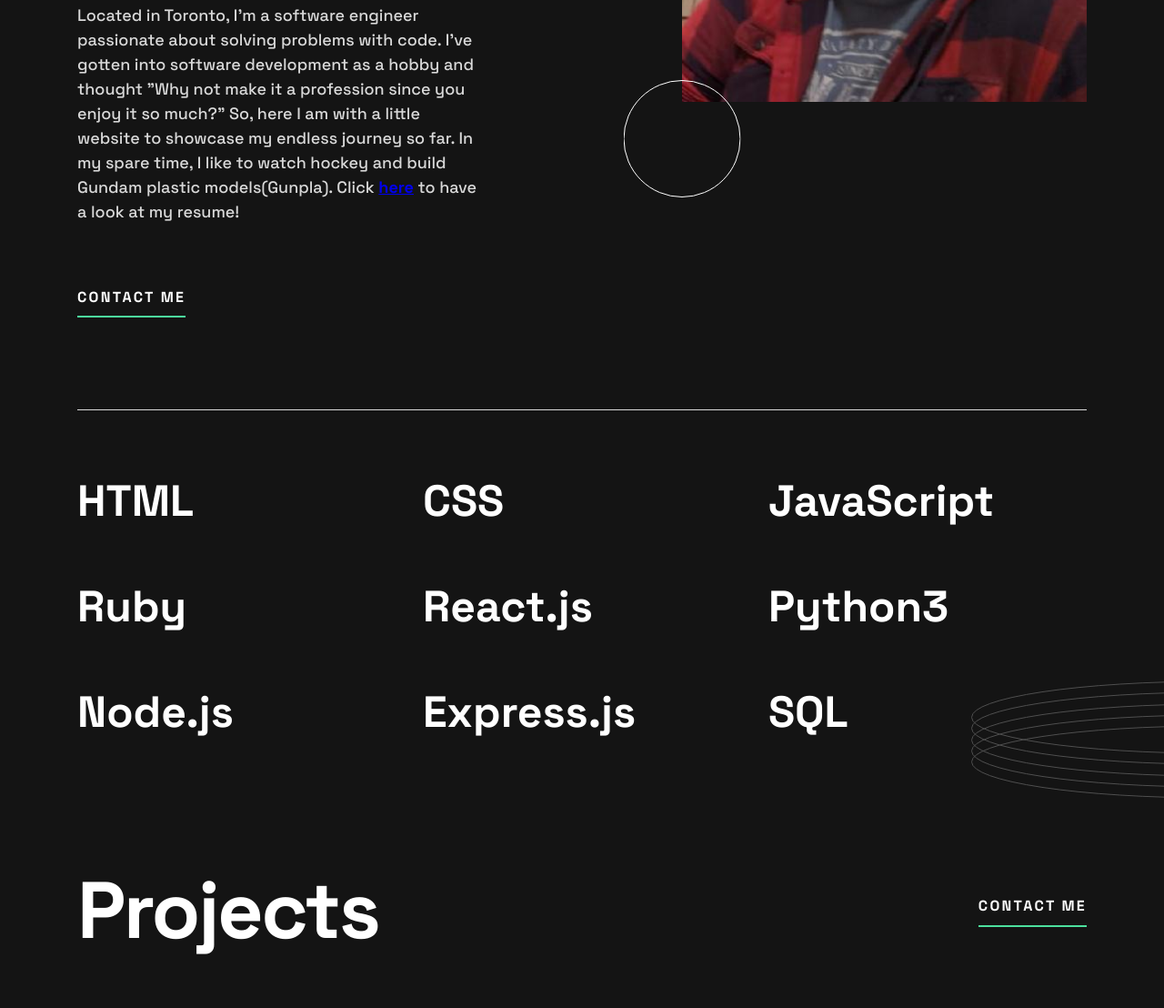
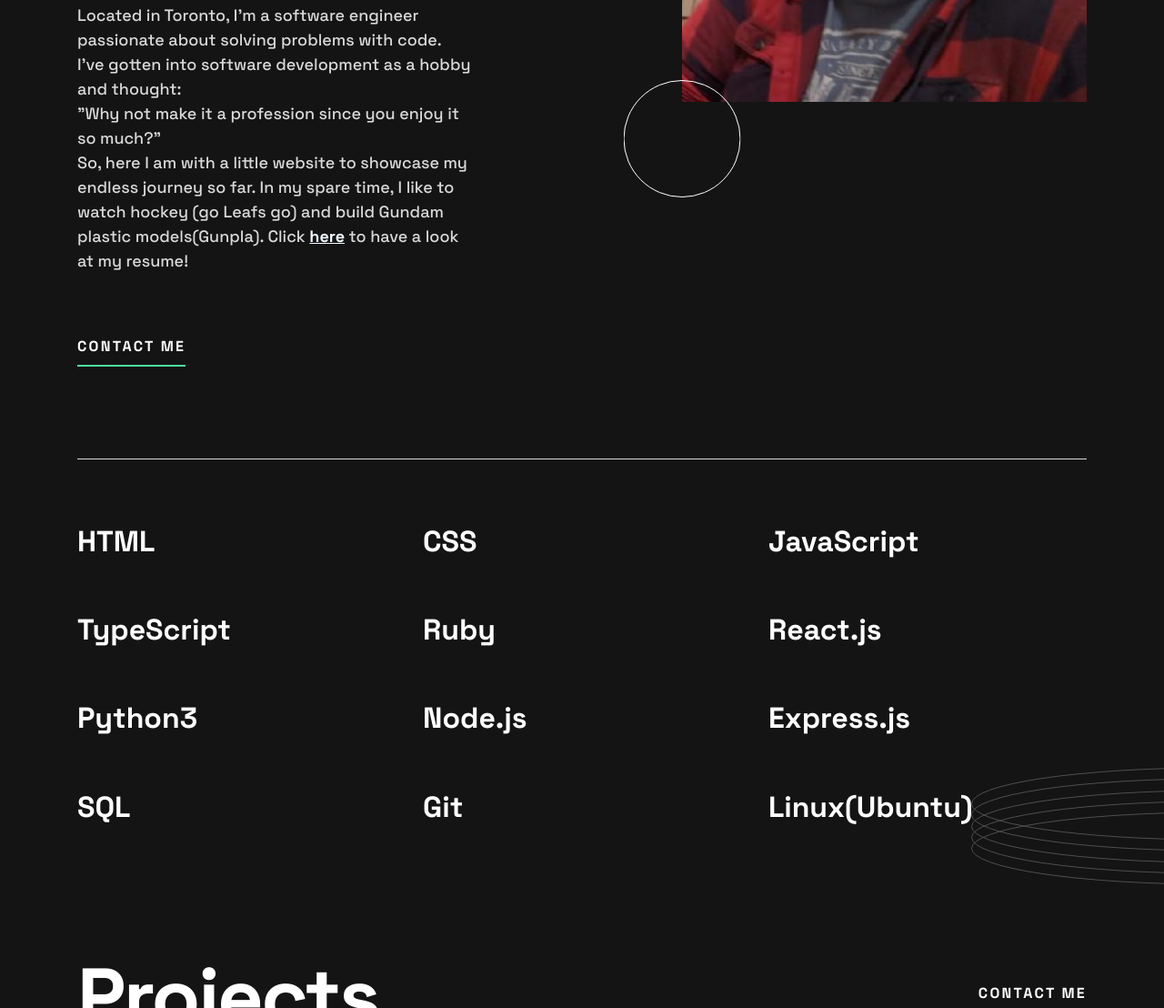
Before and after one commit to FaiyaazHawk/personal_portfoliov2, a plain HTML site: page index.html in a window 1280 px wide. Shown: the part 433-1541 px from the top of the page at 91% size. Drawn offline with Linux system fonts and the light colour scheme.

Commit message:
changed skill font size and added skills

```diff
--- a/index.html
+++ b/index.html
@@ -124,8 +124,8 @@
               </h1>
               <p class="hero__description">
                 Located in Toronto, I'm a software engineer passionate about
-                solving problems with code. I've gotten into software development as a hobby and thought "Why not make it a profession since you enjoy it so much?"
-                So, here I am with a little website to showcase my endless journey so far. In my spare time, I like to watch hockey and build Gundam plastic models(Gunpla). Click <a className="resume" href="./assets/Faiyaaz_s_Resume.pdf" target="_blank" rel="noopener noreferrer"><strong>here</strong></a> to have
+                solving problems with code. <br> I've gotten into software development as a hobby and thought: <br> "Why not make it a profession since you enjoy it so much?" <br>
+                So, here I am with a little website to showcase my endless journey so far. In my spare time, I like to watch hockey (go Leafs go) and build Gundam plastic models(Gunpla). Click <a style="color: aliceblue;" className="resume" href="./assets/Faiyaaz_s_Resume.pdf" target="_blank" rel="noopener noreferrer"><strong>here</strong></a> to have
                 a look at my resume!
               </p>
               <a href="#contact" class="hero__contact underline">Contact me</a>
@@ -150,6 +150,10 @@
 
           </div>
           <div class="skills__item">
+            <h3 class="skills__title">TypeScript</h3>
+
+          </div>
+          <div class="skills__item">
             <h3 class="skills__title">Ruby</h3>
 
           </div>
@@ -171,6 +175,14 @@
           </div>
           <div class="skills__item">
             <h3 class="skills__title">SQL</h3>
+
+          </div>
+          <div class="skills__item">
+            <h3 class="skills__title">Git</h3>
+
+          </div>
+          <div class="skills__item">
+            <h3 class="skills__title">Linux(Ubuntu)</h3>
 
           </div>
         </div>
--- a/style.css
+++ b/style.css
@@ -420,8 +420,8 @@ h1 > span {
 }
 
 .skills__title {
-  font-size: 2rem;
-  font-size: clamp(2rem, 0.33rem + 7.11vw, 3rem);
+  font-size: 1rem;
+  font-size: clamp(1rem, 0.33rem + 7.11vw, 2rem);
   line-height: 1.17;
   margin-block-end: 2px;
 }
```
